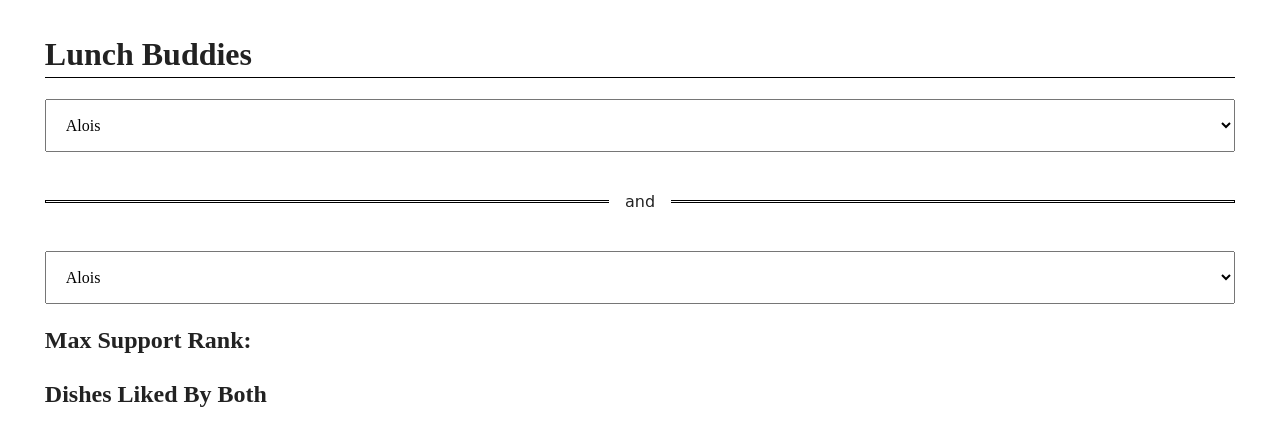
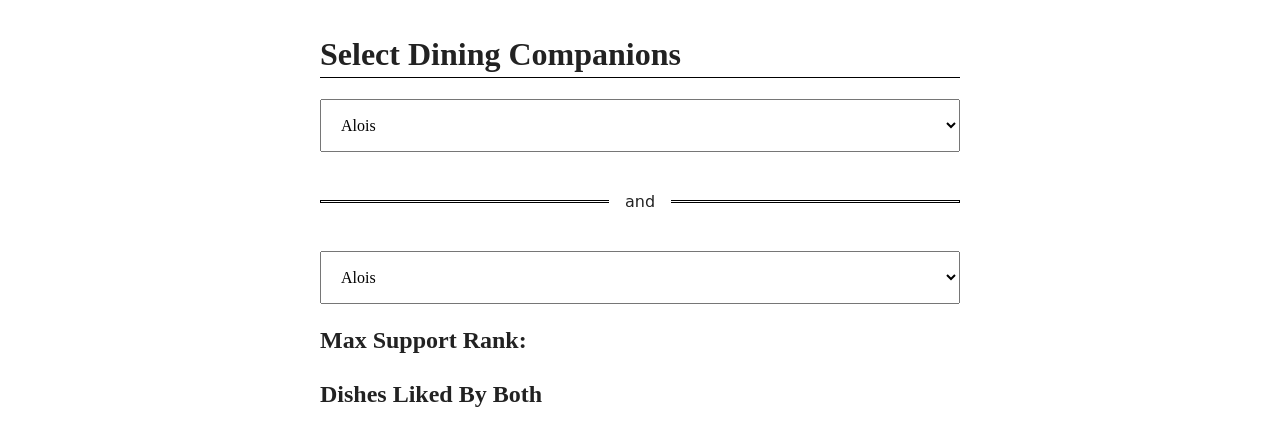
Before and after one commit to arueden/fe3h, a plain HTML site: page index.html in a window 1280 px wide. Drawn offline with Linux system fonts and the light colour scheme.

Commit message:
Filling out title and description

```diff
--- a/css/custom.css
+++ b/css/custom.css
@@ -12,7 +12,9 @@ h1 {
 }
 
 #friendSelect {
-    margin: 2em;
+    margin: 2em auto;
+    max-width: 640px;
+    background-color: white;
 }
 
 .selectButton {
--- a/index.html
+++ b/index.html
@@ -3,11 +3,11 @@
 
 <head>
   <meta charset="utf-8">
-    <title>Fire Emblem: Three Houses</title>
-    <meta name="description" content="">
+    <title>Fire Emblem: Three Houses Dining Hall Meal Finder</title>
+    <meta name="description" content="FE3H dining hall calculator. Choose your dining companions and find the best meal for both.">
     <meta name="viewport" content="width=device-width, initial-scale=1">
 
-    <meta property="og:title" content="">
+    <meta property="og:title" content="Fire Emblem: Three Houses Dining Hall Meal Finder">
     <meta property="og:type" content="">
     <meta property="og:url" content="">
     <meta property="og:image" content="">
@@ -22,7 +22,7 @@
   </head>
   <body>
     <div id="friendSelect">
-      <h1>Lunch Buddies</h1>
+      <h1>Select Dining Companions</h1>
         <select class="selectButton" id="person1" onchange="findDishes()">
           <option value="Alois">Alois</option>
           <option value="Anna">Anna</option>
```
